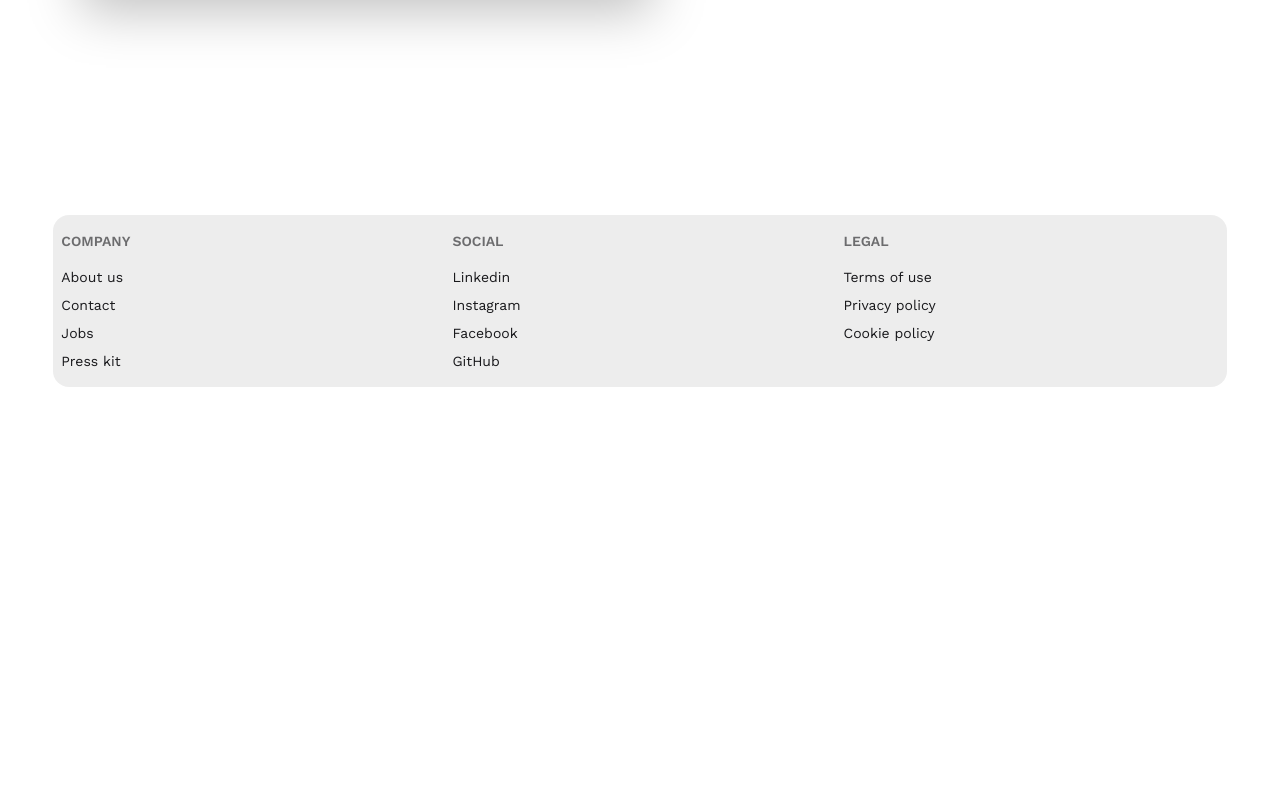
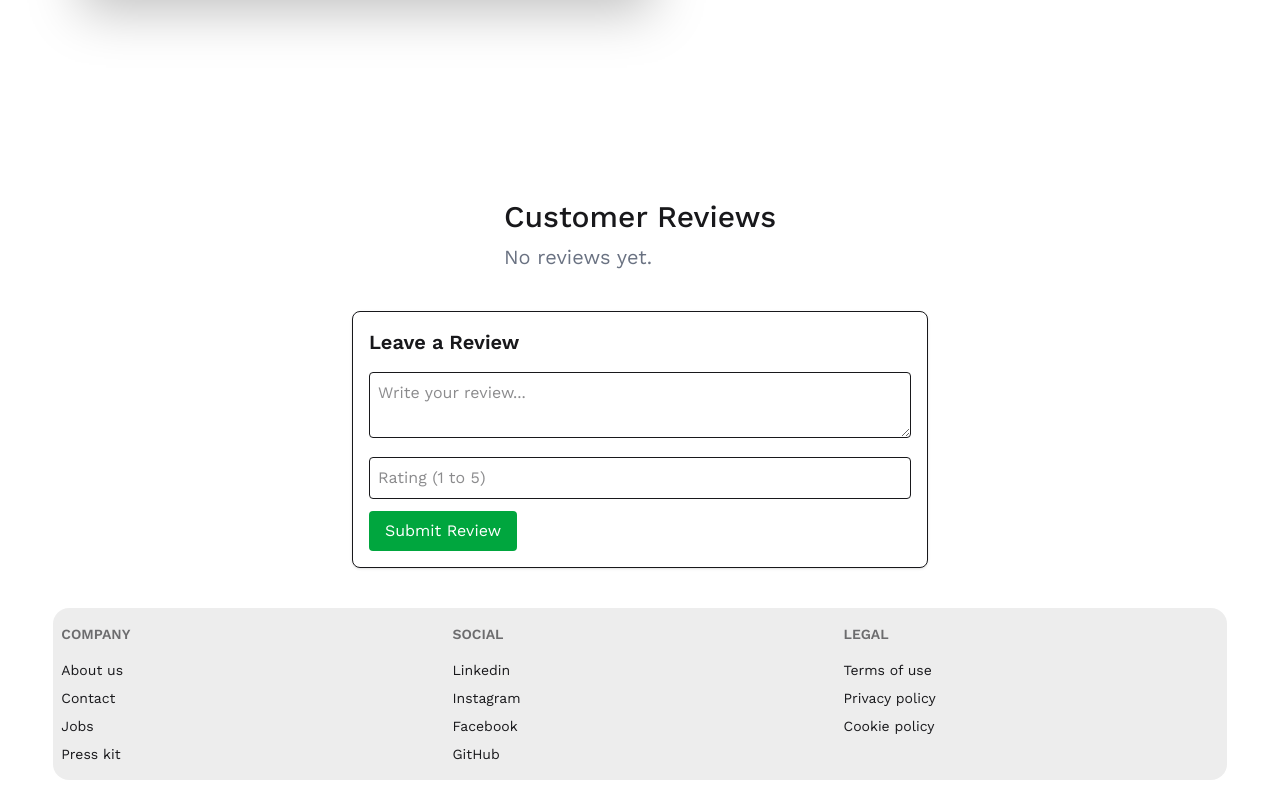
Before and after one commit to mdjosimuddin198/greenboxbd-subscription-app, a React (Vite) app: page /green/1 in a window 1280 px wide. Shown: the part 733-1529 px from the top of the page. Before the commit the page ends 1136 px from the top, so only its background shows below. Built offline with nearby package versions, Linux system fonts and the light colour scheme.

Commit message:
added review section

```diff
--- a/src/components/PriceDetails.jsx
+++ b/src/components/PriceDetails.jsx
@@ -1,11 +1,12 @@
 import React, { useEffect, useState } from "react";
 import { FaStar } from "react-icons/fa6";
 import { useLoaderData, useParams } from "react-router";
+import ReviewSection from "./ReviewSection";
 
 const PriceDetails = () => {
   const [pricecard, setPriceCard] = useState({});
   const data = useLoaderData();
-  console.log(data);
+  // console.log(data);
   const { id } = useParams();
   useEffect(() => {
     const targetPriceCard = data.find((singlePrice) => singlePrice.id == id);
@@ -68,6 +69,7 @@ const PriceDetails = () => {
           </div>
         </div>
       </div>
+      <ReviewSection></ReviewSection>
     </>
   );
 };
--- /dev/null
+++ b/src/components/ReviewSection.jsx
@@ -0,0 +1,80 @@
+import React, { useState } from "react";
+
+const ReviewSection = () => {
+  const [reviewText, setReviewText] = useState("");
+  const [rating, setRating] = useState("");
+  const [reviews, setReviews] = useState([]);
+
+  const handleSubmit = () => {
+    if (!reviewText || !rating || rating < 1 || rating > 5) {
+      alert("Please enter a valid review and rating between 1-5");
+      return;
+    }
+
+    const newReview = {
+      id: Date.now(),
+      text: reviewText,
+      rating: parseInt(rating),
+    };
+
+    setReviews([newReview, ...reviews]);
+    setReviewText("");
+    setRating("");
+  };
+
+  return (
+    <>
+      <section className="flex items-center justify-center">
+        <div className="mt-6 ">
+          <h3 className="text-3xl font-medium mb-2">Customer Reviews</h3>
+          {reviews.length === 0 ? (
+            <p className="text-gray-500 text-xl">No reviews yet.</p>
+          ) : (
+            <ul className="space-y-3">
+              {reviews.map((rev) => (
+                <li
+                  key={rev.id}
+                  className="bg-gray-100 p-3 rounded shadow-sm border"
+                >
+                  <p className="text-gray-800 mb-1">{rev.text}</p>
+                  <p className="text-yellow-600">⭐ {rev.rating} / 5</p>
+                </li>
+              ))}
+            </ul>
+          )}
+        </div>
+      </section>
+      <section>
+        <div className="max-w-xl mx-auto mt-10 p-4 bg-white shadow rounded-lg border">
+          <h2 className="text-xl font-semibold mb-4">Leave a Review</h2>
+
+          <textarea
+            className="w-full p-2 border rounded mb-3"
+            placeholder="Write your review..."
+            value={reviewText}
+            onChange={(e) => setReviewText(e.target.value)}
+          />
+
+          <input
+            type="number"
+            min="1"
+            max="5"
+            className="w-full p-2 border rounded mb-3"
+            placeholder="Rating (1 to 5)"
+            value={rating}
+            onChange={(e) => setRating(e.target.value)}
+          />
+
+          <button
+            onClick={handleSubmit}
+            className="bg-green-600 text-white px-4 py-2 rounded hover:bg-green-700"
+          >
+            Submit Review
+          </button>
+        </div>
+      </section>
+    </>
+  );
+};
+
+export default ReviewSection;
```
